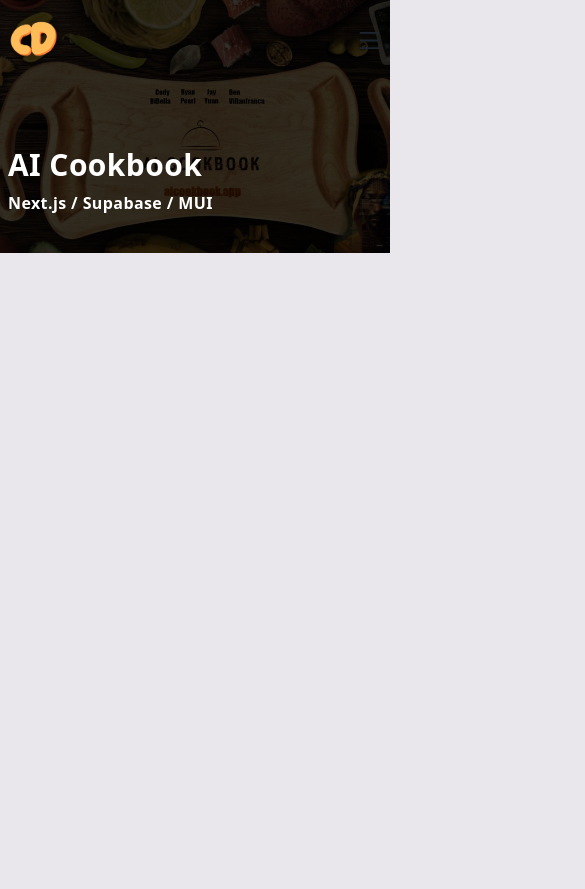
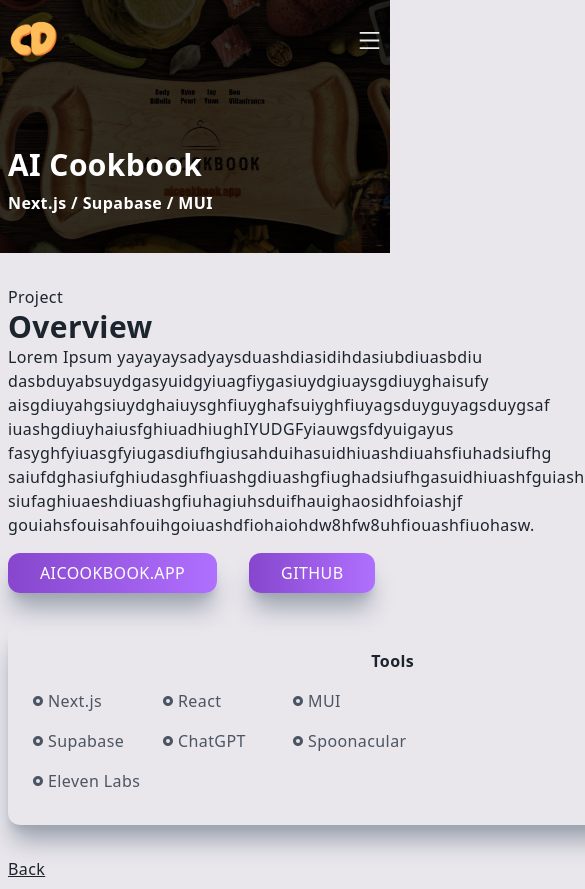
Before and after one commit to CodyDiBella/portfolio, a Next.js app: page /aicookbook in a window 390 px wide. Shown: the top 889 px of the page, 585 px wide, since content can reach past the window. Before the commit the page ends 844 px from the top, so only its background shows below. Built offline with nearby package versions, Linux system fonts and the light colour scheme.

Commit message:
project page finished

```diff
--- a/components/Main.js
+++ b/components/Main.js
@@ -12,7 +12,7 @@
                     <h1 className='py-4 text-gray-700'>Hey, I'm <span className='text-[#8746cd]'>Cody</span></h1>
                     <h1 className='py-4 text-gray-700'>I am a Full Stack Developer</h1>
                 <p className='py-4 text-gray-600 max-w-[70%] m-auto'>
-                        Please, feel free to dive into my interactive portfolio and embark on a journey through time, witnessing my progress from my early days at Fullstack Academy to my most recent accomplishments.
+                        Please feel free to dive into my interactive portfolio and embark on a journey through time and space, witnessing my progress from my early days at Fullstack Academy to my most recent accomplishments.
                     </p>
                     <div className='flex items-center justify-between max-w-[330px] m-auto [y-4'>
                         <div className='rounded-full shadow-lg shadow-gray-400 p-6 cursor-pointer hover:scale-110 ease-in duration-100'>
--- a/components/Navbar.js
+++ b/components/Navbar.js
@@ -4,12 +4,31 @@
 import { FaLinkedinIn, FaGithub } from "react-icons/fa";
 import { BsFillPersonLinesFill } from "react-icons/bs";
 import { Link as ScrollLink } from "react-scroll";
+import { useRouter } from "next/router";
 import Link from "next/link";
 
 
 const Navbar = () => {
     const [nav,setNav] = useState(false)
     const [shadow, setShadow] = useState(false)
+    const [navBg, setNavBg] = useState('#ecf0f3')
+    const [linkColor, setLinkColor] = useState('#1f2937')
+    const router = useRouter()
+
+    useEffect(() => {
+      if(
+        router.asPath === '/aicookbook' ||
+        router.asPath === '/vanityvans' ||
+        router.asPath === '/hogleg' ||
+        router.asPath === '/og'
+      ) {
+        setNavBg('transparent')
+        setLinkColor('#ecf0f3')
+      } else {
+        setNavBg('#ecf0f3')
+        setLinkColor('#1f2937')
+      }
+    },[router])
 
     const handleNav = () => {
         setNav(!nav)
@@ -27,13 +46,13 @@
     },[]);
 
   return (
-    <div className={shadow ? 'fixed w-full h-20 shadow-xl z-[100]' : 'fixed w-full h-20 z-[100]'}>
+    <div style={{backgroundColor: `${navBg}`}} className={shadow ? 'fixed w-full h-20 shadow-xl z-[100]' : 'fixed w-full h-20 z-[100]'}>
       <div className="flex justify-between items-center w-full h-full px-2 2xl:px-16">
         <Link href='/'>
         <Image src="/assets/CD.png" alt="/" width="50" height="5" />
         </Link>
         <div>
-          <ul className="hidden md:flex">
+          <ul style={{color: `${linkColor}`}} className="hidden md:flex">
           <ScrollLink to="home" smooth={true} duration={200} offset={-80}>
               <li className="ml-10 text-sm uppercase hover:border-b">Home</li>
             </ScrollLink>
@@ -55,7 +74,7 @@
               </ScrollLink>
           </ul>
           <div onClick={handleNav} className="md:hidden cursor-pointer">
-            <AiOutlineMenu size={25} />
+            <AiOutlineMenu size={25} style={{color: `${linkColor}`}} />
           </div>
         </div>
       </div>
--- a/pages/aicookbook.js
+++ b/pages/aicookbook.js
@@ -1,6 +1,8 @@
 import React from 'react'
 import aicookbookImg from '../public/assets/projects/aicookbook.jpeg'
 import Image from 'next/image'
+import { RiRadioButtonFill } from 'react-icons/ri'
+import Link from 'next/link'
 
 const aicookbook = () => {
   return (
@@ -13,6 +15,35 @@
                 <h3>Next.js / Supabase / MUI</h3>
             </div>
         </div>
+    <div className='max-w-[1240px] mx-auto p-2 grid md:grid-cols-5 gap-8 pt-8'>
+        <div className='col-span-4'>
+            <p>Project</p>
+            <h2>Overview</h2>
+            <p>Lorem Ipsum yayayaysadyaysduashdiasidihdasiubdiuasbdiu dasbduyabsuydgasyuidgyiuagfiygasiuydgiuaysgdiuyghaisufy aisgdiuyahgsiuydghaiuysghfiuyghafsuiyghfiuyagsduyguyagsduygsaf iuashgdiuyhaiusfghiuadhiughIYUDGFyiauwgsfdyuigayus fasyghfyiuasgfyiugasdiufhgiusahduihasuidhiuashdiuahsfiuhadsiufhg saiufdghasiufghiudasghfiuashgdiuashgfiughadsiufhgasuidhiuashfguiashgdiuahsgfduihgiuahsdfa siufaghiuaeshdiuashgfiuhagiuhsduifhauighaosidhfoiashjf gouiahsfouisahfouihgoiuashdfiohaiohdw8hfw8uhfiouashfiuohasw.</p>
+            <button className='px-8 py-2 mt-4 mr-8'>aicookbook.app</button>
+            <button className='px-8 py-2 mt-4'>Github</button>
+        </div>
+        <div className='col-span-4 md:col-span-1 shadow-xl shadow-gray-400 rounded-xl p-4'>
+            <div className='p-2'>
+            <p className='text-center font-bold pb-2'>Tools</p>
+            <div className='grid grid-cols-3 w-screen md:grid-cols-1'>
+                <p className='text-gray-600 py-2 flex items-center'><RiRadioButtonFill className='pr-1' />Next.js</p>
+                <p className='text-gray-600 py-2 flex items-center'><RiRadioButtonFill className='pr-1' />React</p>
+                <p className='text-gray-600 py-2 flex items-center'><RiRadioButtonFill className='pr-1' />MUI</p>
+                <p className='text-gray-600 py-2 flex items-center'><RiRadioButtonFill className='pr-1' />Supabase</p>
+                <p className='text-gray-600 py-2 flex items-center'><RiRadioButtonFill className='pr-1' />ChatGPT</p>
+                <p className='text-gray-600 py-2 flex items-center'><RiRadioButtonFill className='pr-1' />Spoonacular</p>
+                <p className='text-gray-600 py-2 flex items-center'><RiRadioButtonFill className='pr-1' />Eleven Labs</p>
+            </div>
+            </div>
+        </div>
+        <Link href='/#projects'>
+            <p className='underline cursor-pointer'>Back
+            </p>
+        </Link>
+    </div>
+
+
     </div>
   )
 }
```
